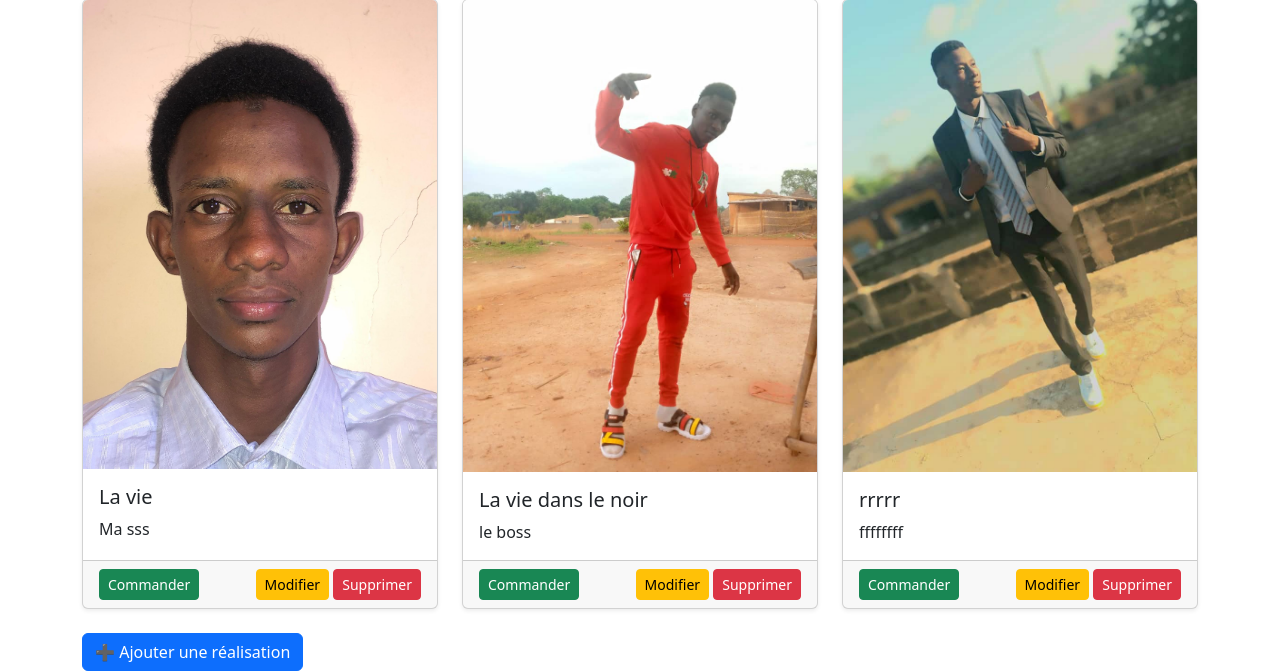
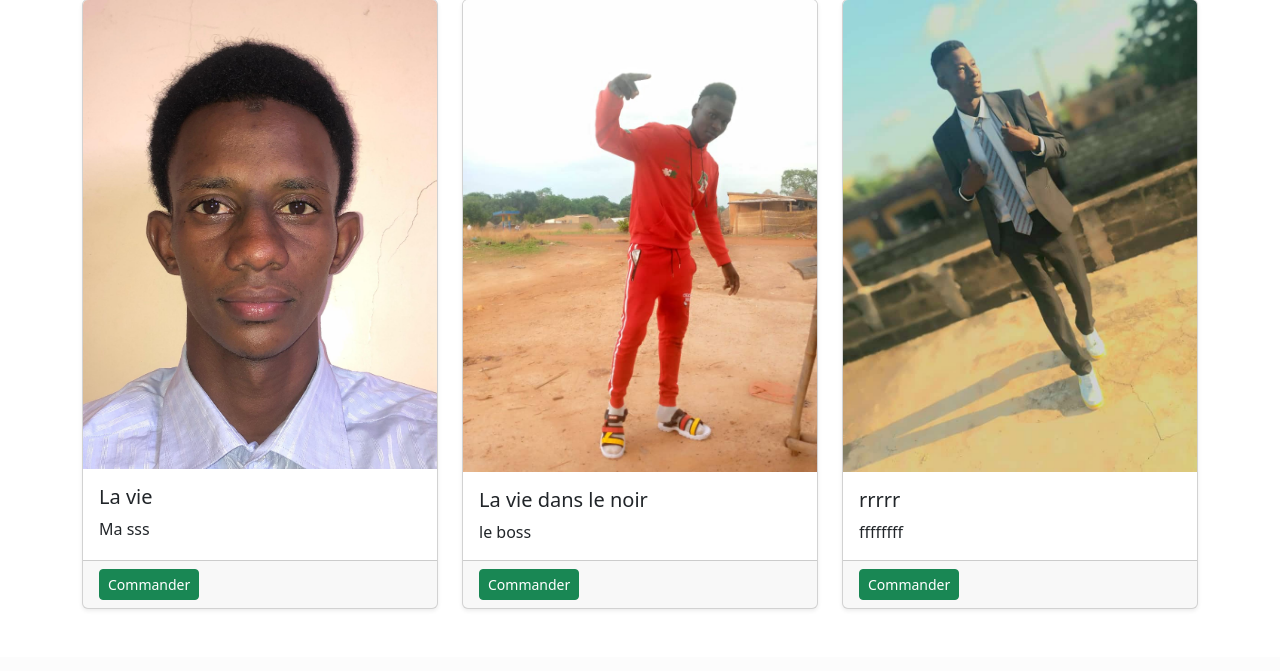
Before and after one commit to AbdoulSalam407/tailleur-kidira, a Flask app: page /galerie in a window 1280 px wide. Shown: the part 143-814 px from the top of the page. After the commit the page ends 752 px from the top, so only its background shows below. Run offline with Flask 3, Linux system fonts and the light colour scheme; data comes from the database, SQL or seed files in the repository.

Commit message:
first commit

```diff
--- a/templates/galerie.html
+++ b/templates/galerie.html
@@ -15,10 +15,6 @@
         </div>
         <div class="card-footer d-flex justify-content-between">
           <a href="https://wa.me/221781209169?text=Je%20suis%20intéressé%20par%20{{ r['titre'] }}" class="btn btn-success btn-sm" target="_blank">Commander</a>
-          <div>
-            <a href="{{ url_for('modifier', id=r['id']) }}" class="btn btn-warning btn-sm">Modifier</a>
-            <a href="{{ url_for('supprimer', id=r['id']) }}" class="btn btn-danger btn-sm" onclick="return confirm('Supprimer cette réalisation ?')">Supprimer</a>
-          </div>
         </div>
       </div>
     </div>
@@ -26,5 +22,4 @@
     <p class="text-muted">Aucune réalisation ajoutée pour le moment.</p>
   {% endfor %}
 </div>
-<a href="{{ url_for('ajouter') }}" class="btn btn-primary mt-4">➕ Ajouter une réalisation</a>
 {% endblock %}
```
Also changed, not shown: templates/admin_galerie.html (added).
